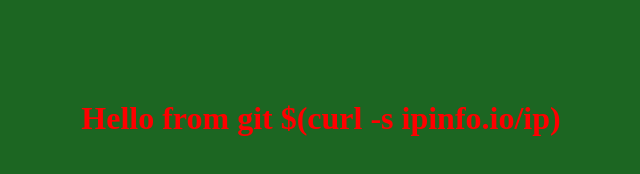
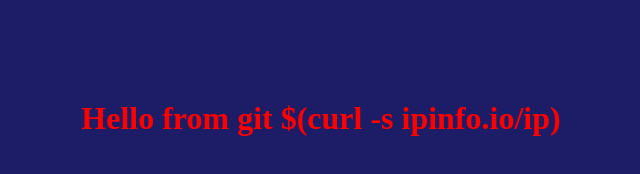
Before and after one commit to stepan-hambaryan1987/for-jenkins, a plain HTML site: page index.html in a window 1280 px wide. Shown: the whole page, without its empty margins (319-959 px from the left). Drawn offline with Linux system fonts and the light colour scheme.

Commit message:
chenched color

```diff
--- a/index.html
+++ b/index.html
@@ -3,7 +3,7 @@
 <head>
   <title>Welcome</title>
 </head>
-<body style="background-color:rgb(28, 102, 34)">
+<body style="background-color:rgb(28, 29, 102)">
   <h1 style="color:red; text-align:center; margin-top:100px;">
     Hello from git $(curl -s ipinfo.io/ip)
   </h1>
```
